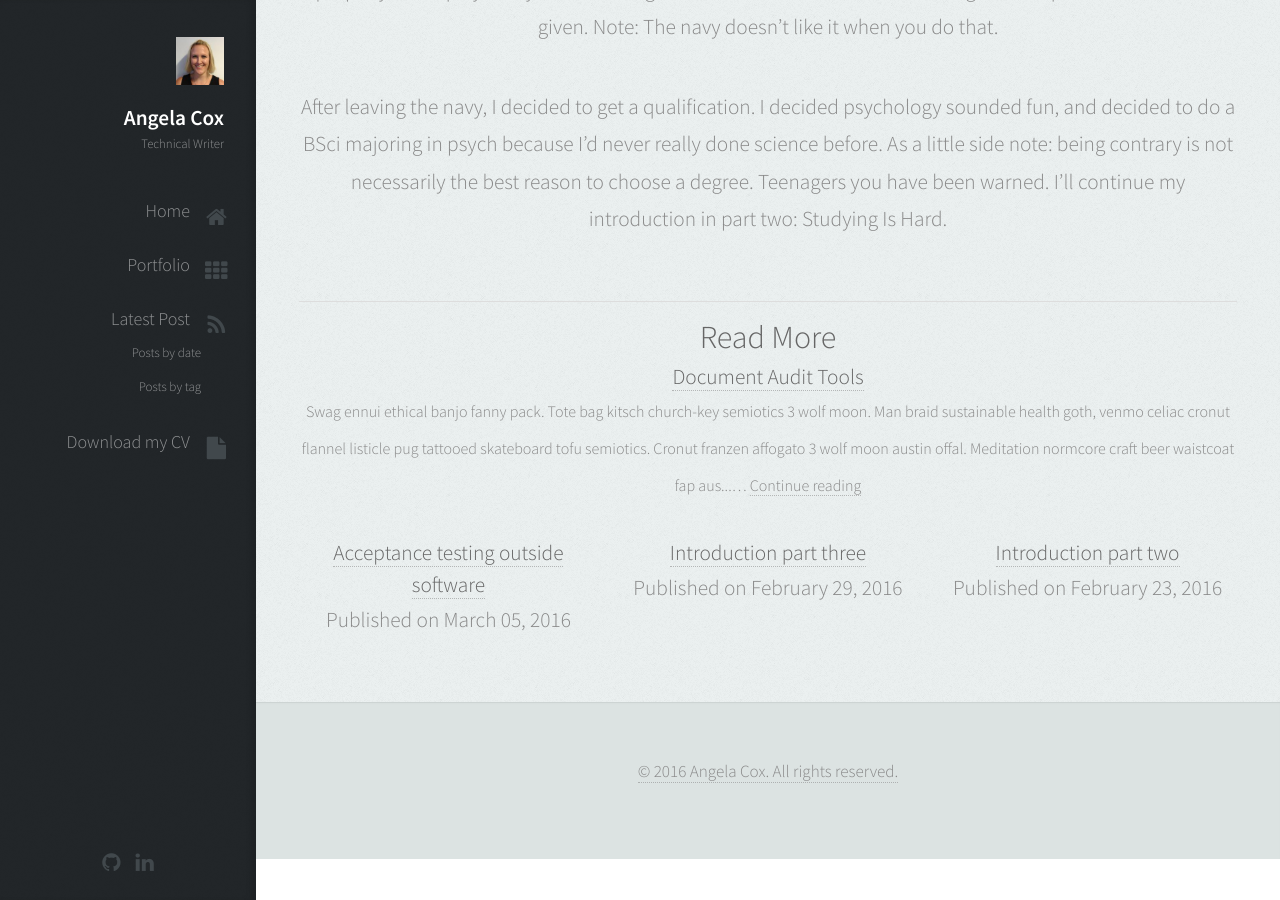
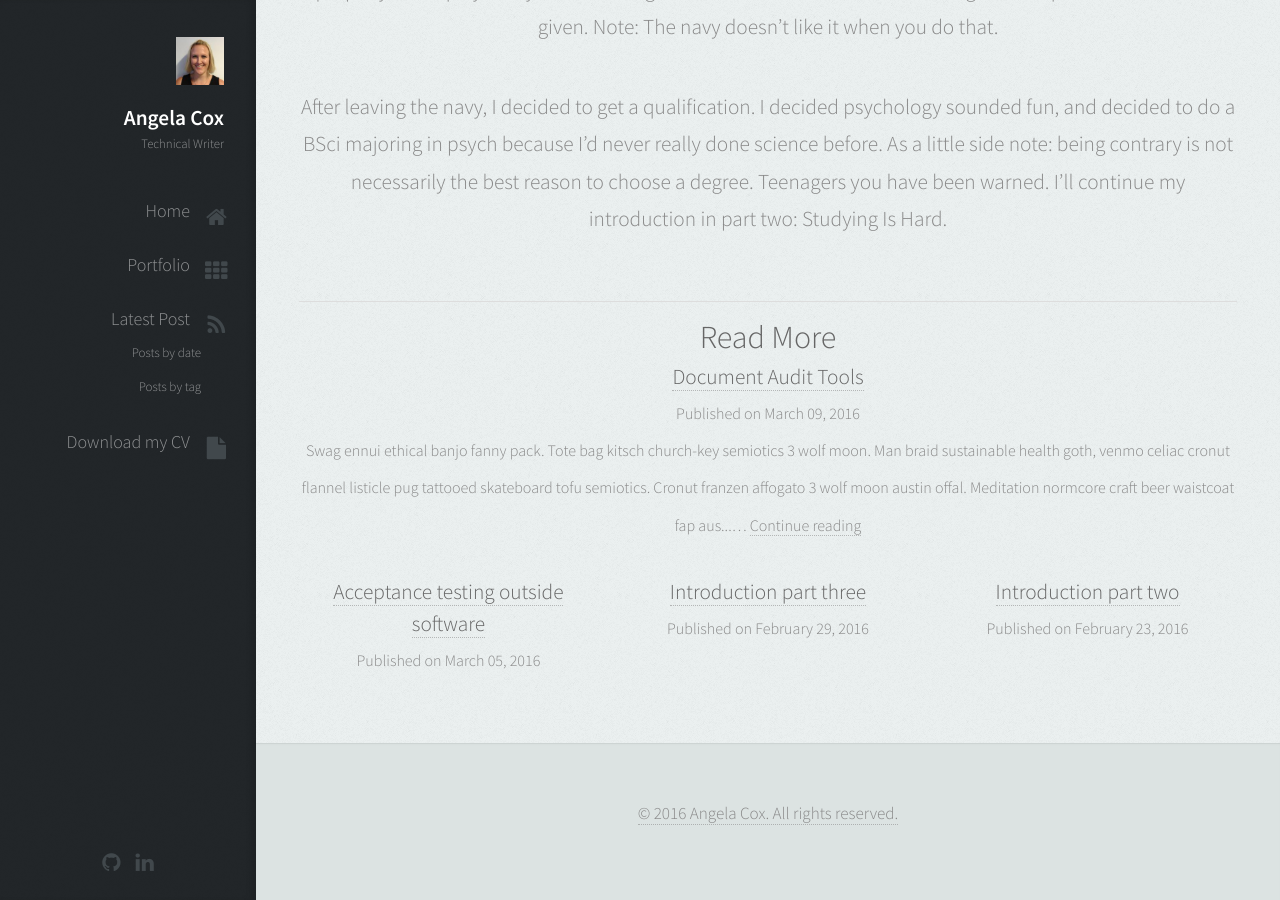
Before and after one commit to AngelaCox/UX-Portfolio, a Jekyll site: the page built from _posts/2016-02-13-introduction-part-one.markdown, in a window 1280 px wide and 900 px high, scrolled down 891 px. Built offline with Jekyll 4.4.1, drawn with Linux system fonts in a browser that asks for light colours.

Commit message:
Tweak post layout

```diff
--- a/_layouts/post.html
+++ b/_layouts/post.html
@@ -10,7 +10,7 @@ layout: default
         <p class="meta">{{ page.date | date: "%b %-d, %Y" }}{% if page.author %} • {{ page.author }}{% endif %}{% if page.meta %} • {{ page.meta }}{% endif %}</p>
 
         {% if page.tags.size > 0 %}
-        <span class="entry-tags" style="font-size:medium;">{% for tag in page.tags %}<a href="{{ site.url }}/tags/#{{ tag | cgi_encode }}" title="Pages tagged {{ tag }}" class="tag">{{ tag }}</a>{% unless forloop.last %}{% endunless %}{% endfor %}</span>
+        <span class="entry-tags" style="font-size:medium; padding:2%;">{% for tag in page.tags %}<a href="{{ site.url }}/tags/#{{ tag | cgi_encode }}" title="Pages tagged {{ tag }}" class="tag">{{ tag }}</a>{% unless forloop.last %}{% endunless %}{% endfor %}</span>
         {% endif %}
         <hr />
       </header>
@@ -28,6 +28,7 @@ layout: default
             </div><!-- /.read-more-header -->
             <div class="read-more-content">
               <h4><a href="{{ site.url }}{{ post.url }}" title="{{ post.title }}">{{ post.title }}</a></h4>
+              <span style="font-size:medium;">Published on {{ post.date | date: "%B %d, %Y" }}</span>
               <p style="font-size:medium;">{% if post.description %}{{ post.description }}{% else %}{{ post.content | strip_html | strip_newlines | truncate: 300 }}&hellip;{% endif %} <a href="{{ site.url }}{{ post.url }}">Continue reading</a></p>
             </div><!-- /.read-more-content -->
           {% endfor %}
@@ -35,7 +36,7 @@ layout: default
               {% for post in site.related_posts limit:3 offset:1 %}
                 <div class="4u 12u$(mobile)">
                   <h5><a href="{{ site.url }}{{ post.url }}" title="{{ post.title }}">{{ post.title }}</a></h5>
-                  <span>Published on {{ post.date | date: "%B %d, %Y" }}</span>
+                  <span style="font-size:medium;">Published on {{ post.date | date: "%B %d, %Y" }}</span>
                 </div><!-- /.list-item -->
               {% endfor %}
             </div><!-- /.read-more-list -->
```
